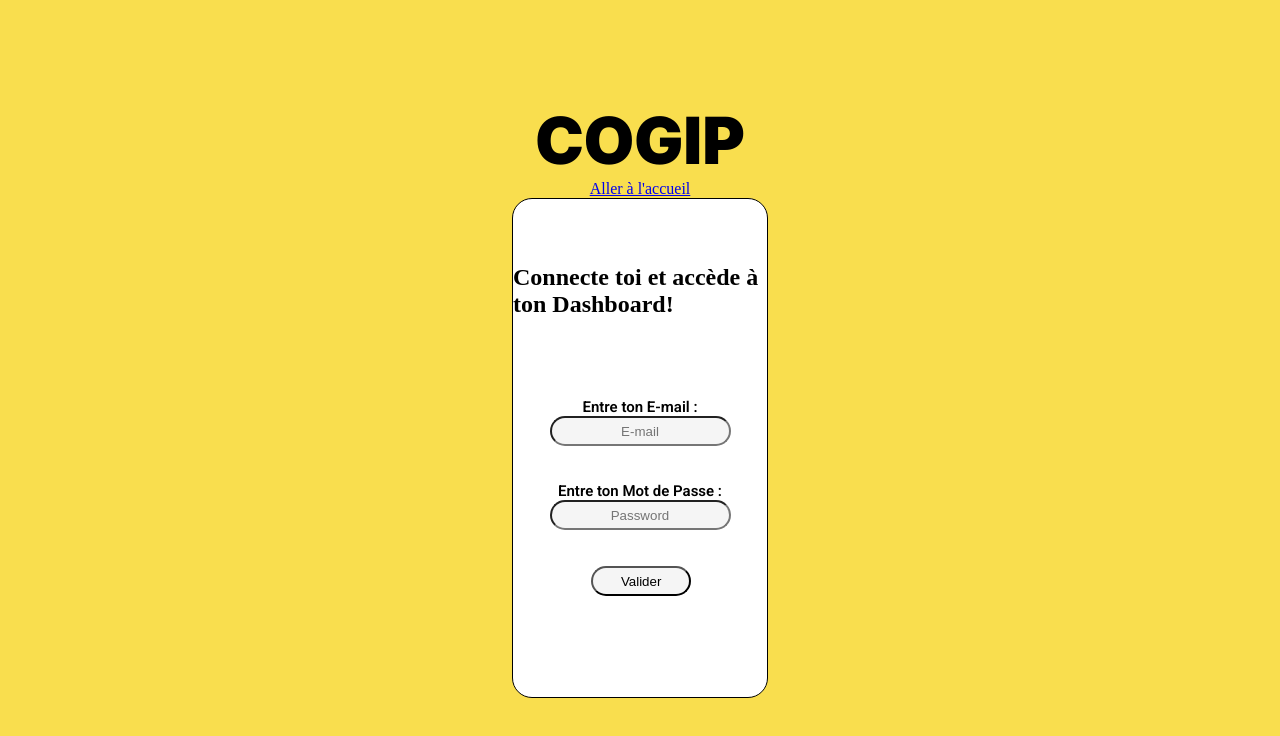
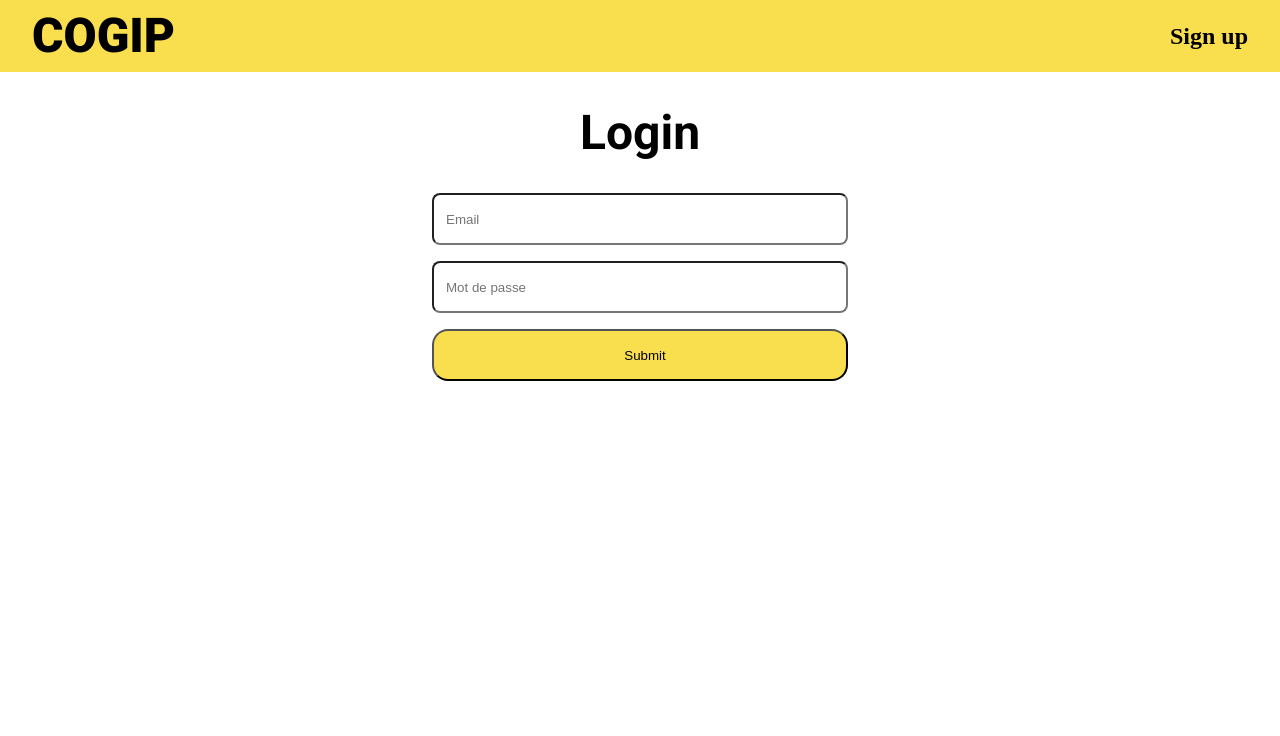
Before and after one commit to mohabgad8/COGIP-Project, an Angular app in the folder frontend/: page /login in a window 1280 px wide. Shown: the top 736 px of the page. Built offline with nearby package versions, Linux system fonts and the light colour scheme.

Commit message:
login page updated

```diff
--- a/frontend/src/app/components/PagesComponents/loginpage/loginpage.component.css
+++ b/frontend/src/app/components/PagesComponents/loginpage/loginpage.component.css
@@ -1,50 +1,78 @@
-*{ box-sizing: border-box}
+body, html {
+  height: 100%;
+  margin: 0;
+  display: flex;
+  justify-content: center;
+  align-items: center;
+}
+
+a {
+  text-decoration: none;
+  color: black;
+}
+
 .login {
-  width: 100%;
-  height: 100vh;
   display: flex;
   flex-direction: column;
-  justify-content: center;
-  align-items: center;
-  background: #F9DE4E;
-
-}
-h2{
-  margin-bottom: 80px;
-}
-
-p {
-  font-family: Roboto;
-  font-size: 15px;
-  font-weight: 600;
-  text-align: center;
-}
-.formcontainer{
-  width: 20%;
-  height: 500px;
-  border: 1px solid black;
-  border-radius: 20px;
-  display: flex;
-  flex-direction: column;
-  align-items: center;
-  justify-content: center;
-  background: white;
-
-  input{
-    margin-bottom: 20%;
-    height: 30px;
-    border-radius: 20px;
-    background: whitesmoke;
-    text-align: center;
-    }
-
-  }
-
-input::placeholder{
   text-align: center;
 }
 
-#submit {
-  margin-left: 23%;
-  width: 100px;
+#login_title {
+  font-family: "Roboto", serif;
+  margin-bottom: 2rem;
+  margin-top: 2rem;
+  font-size: 3rem;
 }
+
+.header {
+  display: flex;
+  align-items: center;
+  height: 72px;
+  width: 100%;
+  background: #F9DE4E;
+  justify-content: space-between;
+}
+
+#title {
+  font-family: Roboto;
+  font-size: 48px;
+  font-weight: 900;
+  line-height: 56.25px;
+  margin-left: 2rem;
+}
+
+#login {
+  margin-right: 2rem;
+  color: black;
+}
+
+a{
+  width: 102px;
+  height: 37px;
+  text-align: center;
+  line-height: 37px;
+}
+
+#a_login:hover {
+  border-radius: 10px;
+  background: white;
+}
+
+/* input */
+
+input {
+  height: 52px;
+  width: 26rem;
+  border-radius: 8px;
+  margin-bottom: 1rem;
+  text-indent: 10px;
+  padding-block: 1px;
+  padding-inline: 2px;
+}
+
+/* submit */
+
+.submit {
+  border-radius: 16px;
+  background: #F9DE4E;
+}
--- a/frontend/src/app/components/PagesComponents/loginpage/loginpage.component.html
+++ b/frontend/src/app/components/PagesComponents/loginpage/loginpage.component.html
@@ -1,16 +1,17 @@
+<section class="header">
+  <h1 id="title"><a routerLink="/home">COGIP</a></h1>
+  <h2 id="login"><a id="a_login" routerLink="/register">Sign up</a></h2>
+</section>
+
 <section class="login">
-  <h1>COGIP</h1>
-  <a routerLink="/home" class="home-link">Aller à l'accueil</a>
 <div class="formcontainer">
-  <h2>Connecte toi et accède à ton Dashboard!</h2>
-<form action="">
-  <p>Entre ton E-mail : </p>
-  <input type="text" placeholder="E-mail">
+  <h2 id="login_title">Login</h2>
+<form action="" method="post">
+  <input type="email" placeholder="Email">
   <br>
-  <p>Entre ton Mot de Passe : </p>
-  <input type="password" placeholder="Password">
+  <input type="text" placeholder="Mot de passe">
   <br>
-  <input type="submit" value="Valider" id="submit">
+  <input class="submit" type="submit" name="submit" routerLink="/dashboard">
 </form>
 </div>
 </section>
```
